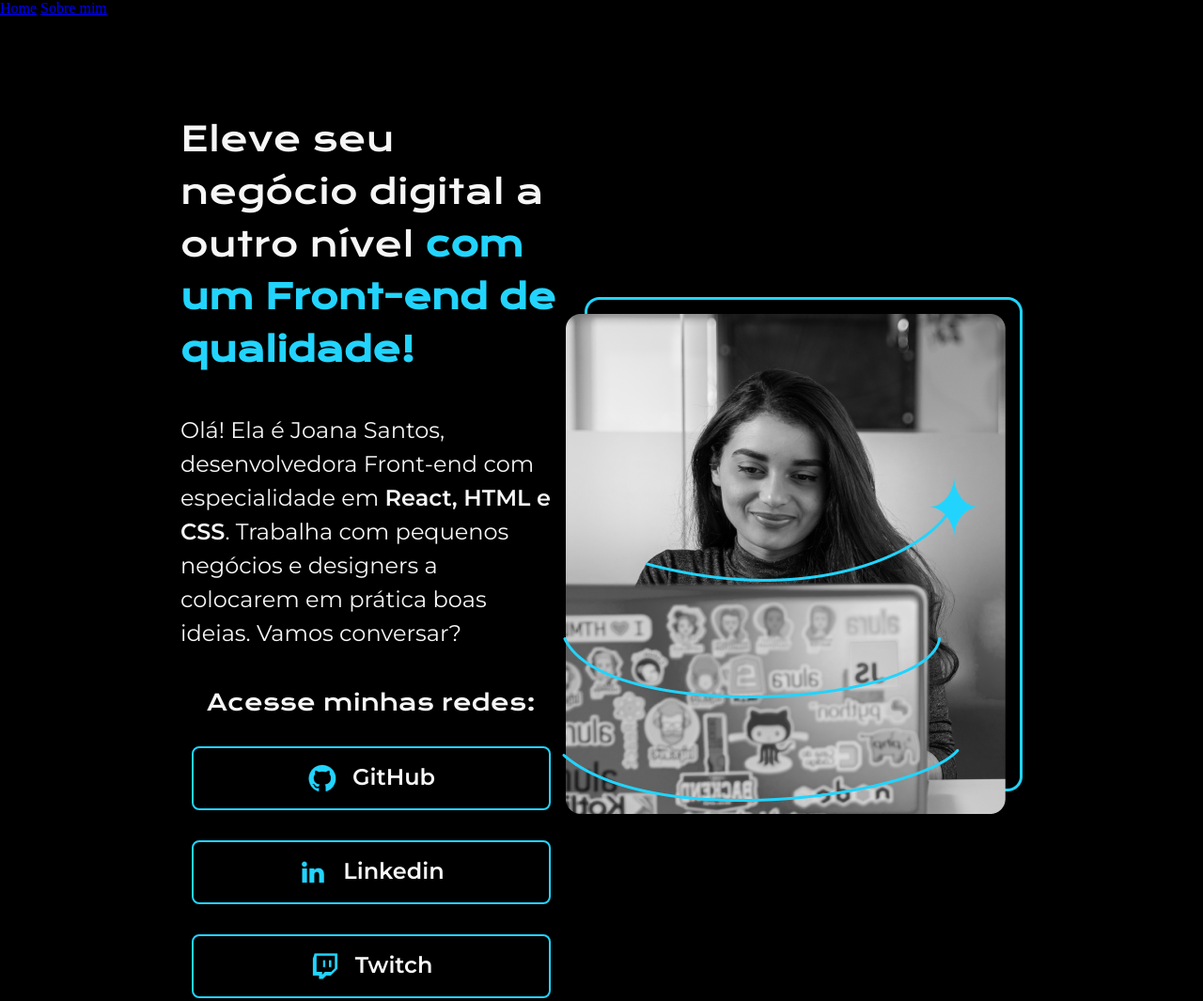
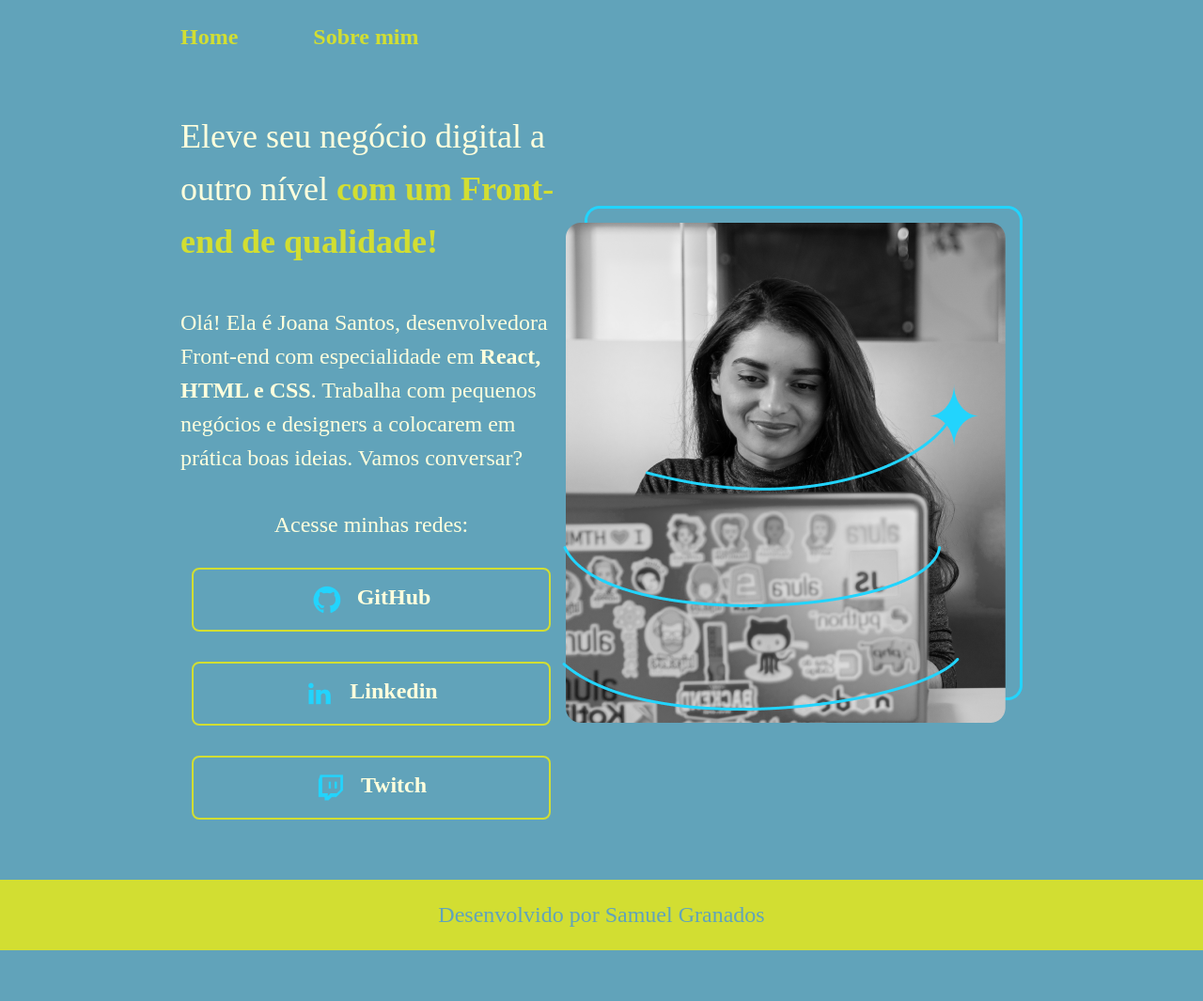
Before and after one commit to SamuelGranados/negociodigital, a plain HTML site: page index.html in a window 1280 px wide. Shown: the top 1065 px of the page at 94% size. After the commit the page ends 1011 px from the top, so only its background shows below. Drawn offline with nearby package versions, Linux system fonts and the light colour scheme.

Commit message:
projeto finalizado

```diff
--- a/index.html
+++ b/index.html
@@ -5,13 +5,13 @@
   <meta name="viewport" content="width=device-width, initial-scale=1.0">
   <title>Portifólio</title>
 
-  <link rel="stylesheet" href="style.css">
+  <link rel="stylesheet" href="./style/style.css">
 </head>
 <body>
   <header class="cabecalho">
     <nav class="cabecalho__menu">
-      <a href="#" class="cabecalho__menu__link">Home</a>
-      <a href="#" class="cabecalho__menu__link">Sobre mim</a>
+      <a href="index.html" class="cabecalho__menu__link">Home</a>
+      <a href="about.html" class="cabecalho__menu__link">Sobre mim</a>
     </nav>
   </header>
   <main class="apresentacao">
--- a/style.css
+++ b/style/style.css
@@ -3,6 +3,16 @@
 @import url('https://fonts.googleapis.com/css2?family=Montserrat&display=swap');
 
 @import url('https://fonts.googleapis.com/css2?family=Montserrat:wght@400;600&display=swap');
+
+:root{
+  --cor-primaria: #61A3BA;
+  --cor-secundaria: #FFFFDD;
+  --cor-terciaria: #D2DE32;
+  --cor-hover: #A2C579;
+
+  --fonte-primaria: font-family: 'krona one', sans-serif;
+  --fonte-secundaria: font-family: 'montserrat', sans-serif;
+}
 
 *{
   padding: 0;
@@ -11,17 +21,32 @@
 
 body{
   /* height: 100vh; */
-  background-color: #000000;
-  color: #f6f6f6;
+  background-color: var(--cor-primaria);
+  color: var(--cor-secundaria);
   box-sizing: border-box;
 }
+/* Menu */
 
-.titulo-destaque{
-  color: #22d4fd;
+.cabecalho{
+  padding: 2% 0% 0% 15%;
 }
 
+.cabecalho__menu{
+  display: flex;
+  gap: 80px;
+}
+
+.cabecalho__menu__link{
+  font-family: var(--fonte-secundaria);
+  font-size: 24px;
+  font-weight: 600;
+  color: var(--cor-terciaria);
+  text-decoration: none;
+}
+
+
 .apresentacao{
-  padding: 8% 15%;
+  padding: 5% 15%;
   display: flex;
   align-items: center;
   justify-content: space-between;
@@ -36,14 +61,20 @@ body{
 }
 
 .apresentacao__conteudo__titulo{
-  font-family: 'krona one', sans-serif;
+  font-family: var(--fonte-primaria);
   font-size: 36px;
   font-weight: 400;
   line-height: 56px;
 }
 
+
+.titulo-destaque{
+  color: var(--cor-terciaria);
+}
+
+
 .apresentacao__conteudo__texto{
-  font-family: 'montserrat', sans-serif;
+  font-family: var(--fonte-secundaria);
   font-size: 24px;
   line-height: 36px;
   font-weight: 400;
@@ -58,7 +89,7 @@ body{
 }
 
 .apresentacao__links__subtitulo{
-  font-family: 'krona one', sans-serif;
+  font-family: var(--fonte-primaria);
   font-weight: 400;
   font-size: 24px;
 }
@@ -69,26 +100,26 @@ body{
   gap: 16px;
   font-size: 24px;
   font-weight: 600;
-  font-family: 'montserrat', sans-serif;
-  color: #f6f6f6;
+  font-family: var(--fonte-secundaria);
+  color: var(--cor-secundaria);
   width: 378px;
   padding: 16px 0 16px 0;
   text-align: center;
   text-decoration: none;
   border-radius: 8px;
-  border: 2px solid #22d4fd;
+  border: 2px solid var(--cor-terciaria);
 }
 
 .apresentacao__links__a:hover{
-  background-color: #272727;
+  background-color: var(--cor-hover);
 }
 
 .rodape{
-  font-family: 'montserrat', sans-serif;
+  font-family: var(--fonte-secundaria);
   font-size: 24px;
   font-weight: 400;
   padding: 24px;
   text-align: center;
-  background-color: #22d4fd;
-  color: #000000;
+  background-color: var(--cor-terciaria);
+  color: var(--cor-primaria);
 }
```
Also changed, not shown: about.html (added, +31 -0 lines).
